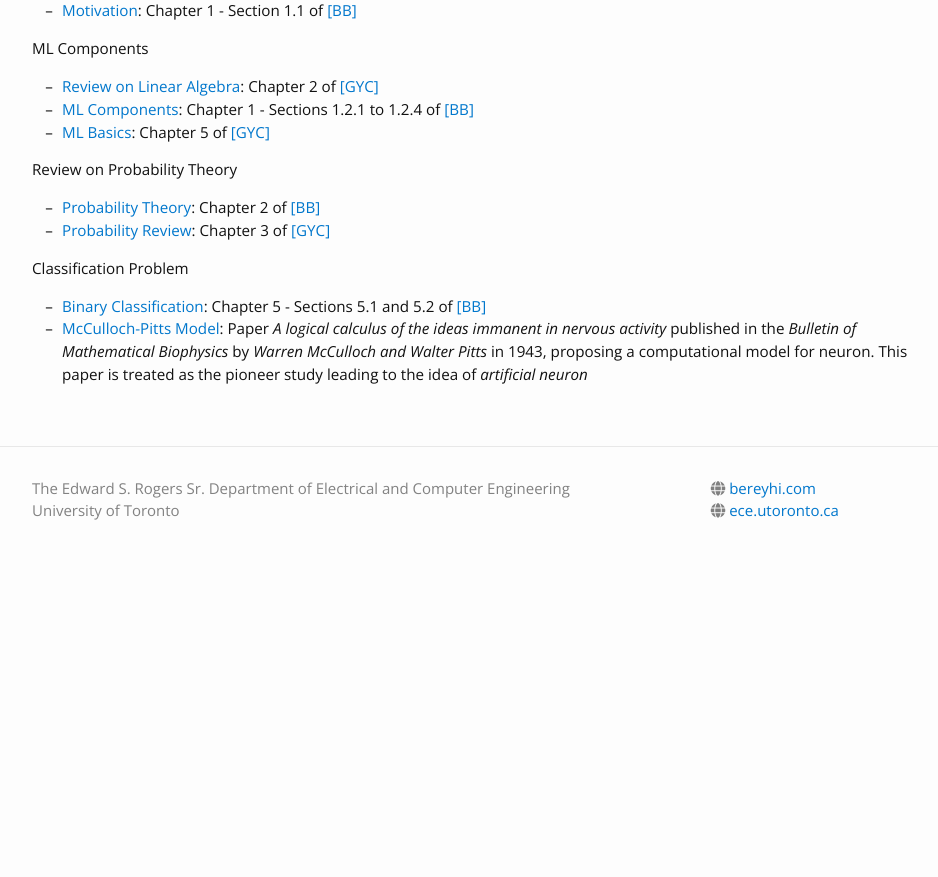
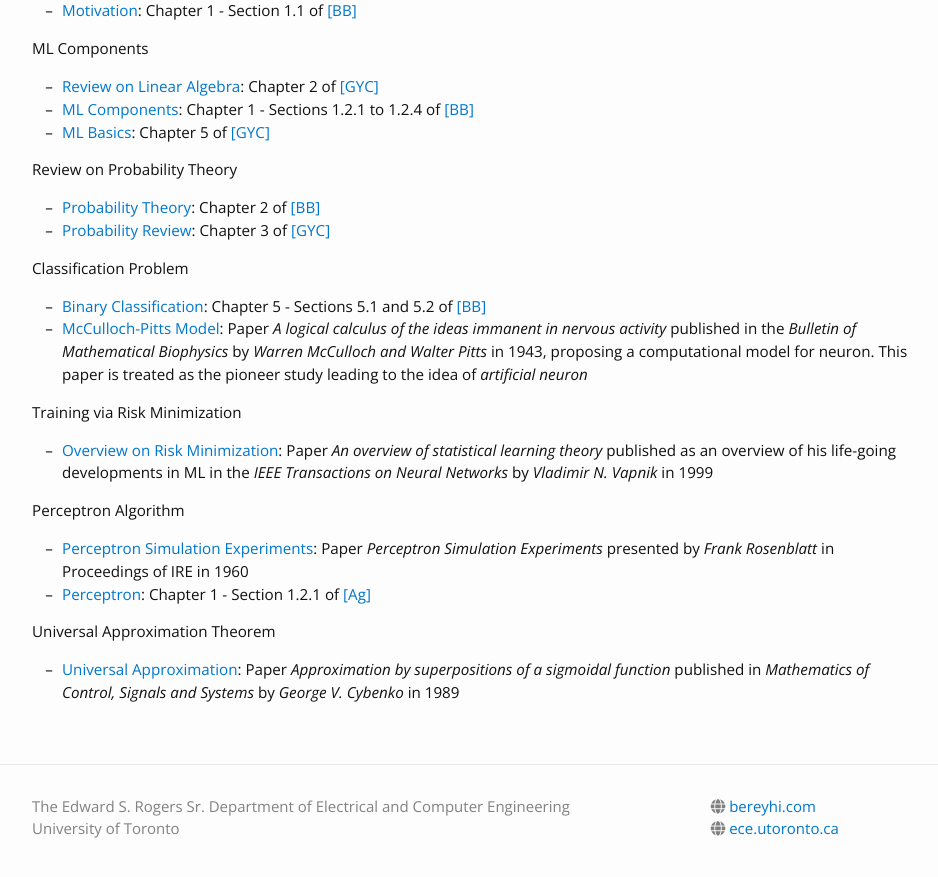
Before and after one commit to bereyhi-courses/dl-utoronto, a Jekyll site: the page built from materials.md, in a window 1280 px wide and 900 px high, scrolled down 1180 px. Shown: the top 877 px of the window, without its empty margins (163-1101 px from the left). Built offline with Jekyll 4.4.1, drawn with Linux system fonts in a browser that asks for light colours; nearby versions of some CDN libraries; before the commit the page ends 1762 px from its top, so only the background shows below that.

```diff
--- a/materials.md
+++ b/materials.md
@@ -59,3 +59,13 @@ This section will be completed gradually through the semester.
 #### Classification Problem
 * [Binary Classification](https://www.bishopbook.com/): Chapter 5 - Sections 5.1 and 5.2 of [[BB]](https://www.bishopbook.com/)
 * [McCulloch-Pitts Model](https://link.springer.com/article/10.1007/BF02478259): Paper _A logical calculus of the ideas immanent in nervous activity_ published in the _Bulletin of Mathematical Biophysics_ by _Warren McCulloch and Walter Pitts_ in 1943, proposing a computational model for neuron. This paper is treated as the pioneer study leading to the idea of _artificial neuron_
+
+#### Training via Risk Minimization
+* [Overview on Risk Minimization](https://ieeexplore.ieee.org/abstract/document/788640): Paper _An overview of statistical learning theory_ published as an overview of his life-going developments in ML in the _IEEE Transactions on Neural Networks_ by _Vladimir N. Vapnik_ in 1999
+
+#### Perceptron Algorithm
+* [Perceptron Simulation Experiments](https://ieeexplore.ieee.org/document/4066017): Paper _Perceptron Simulation Experiments_ presented by _Frank Rosenblatt_ in Proceedings of IRE in 1960
+* [Perceptron](https://link.springer.com/book/10.1007/978-3-319-94463-0): Chapter 1 - Section 1.2.1 of [[Ag]](https://link.springer.com/book/10.1007/978-3-319-94463-0)
+
+#### Universal Approximation Theorem
+* [Universal Approximation](https://link.springer.com/article/10.1007/BF02551274): Paper _Approximation by superpositions of a sigmoidal function_ published in _Mathematics of Control, Signals and Systems_ by _George V. Cybenko_ in 1989
```
Also changed, not shown: _lectures/L08_Training.md (added, +16 -0 lines), _lectures/L09_PerceptronMachine.md (added, +17 -0 lines), _lectures/L10_UniversalApproximation.md (added, +16 -0 lines).
